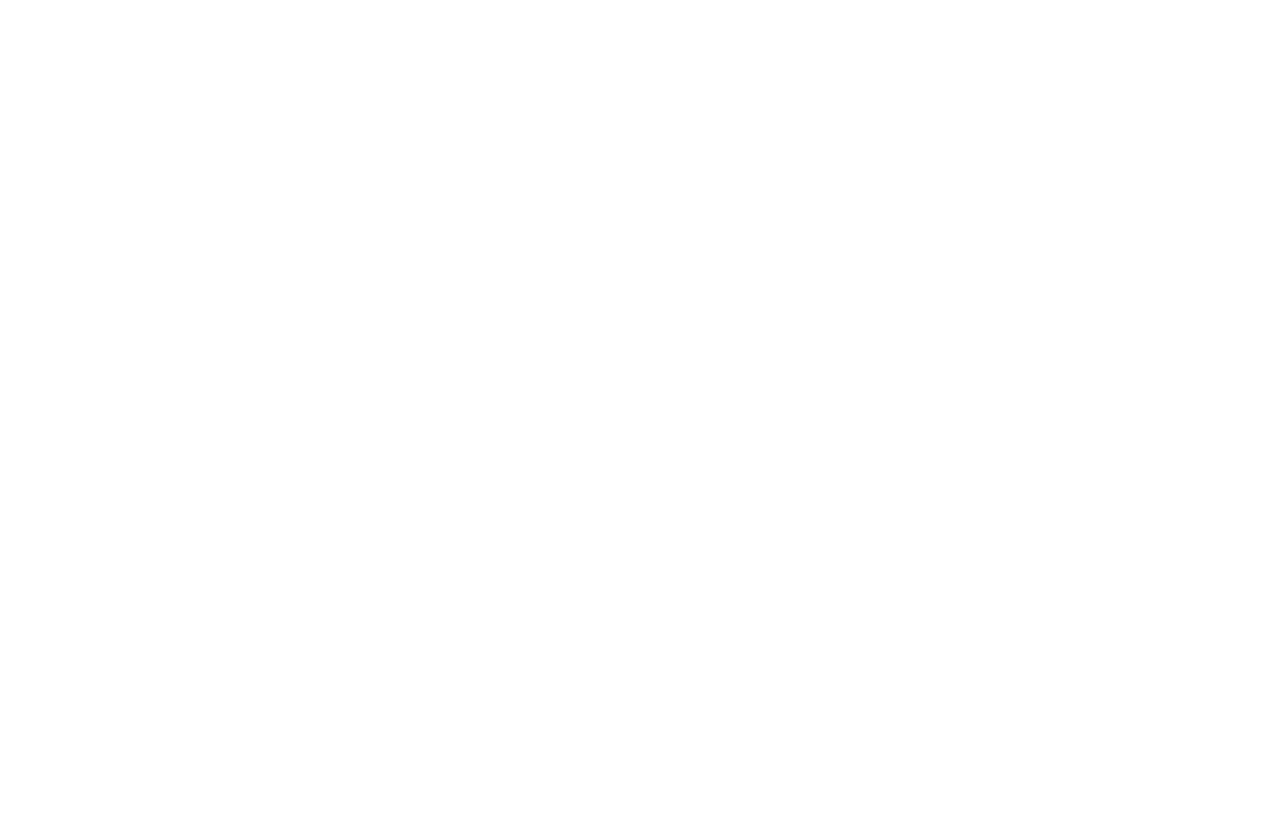
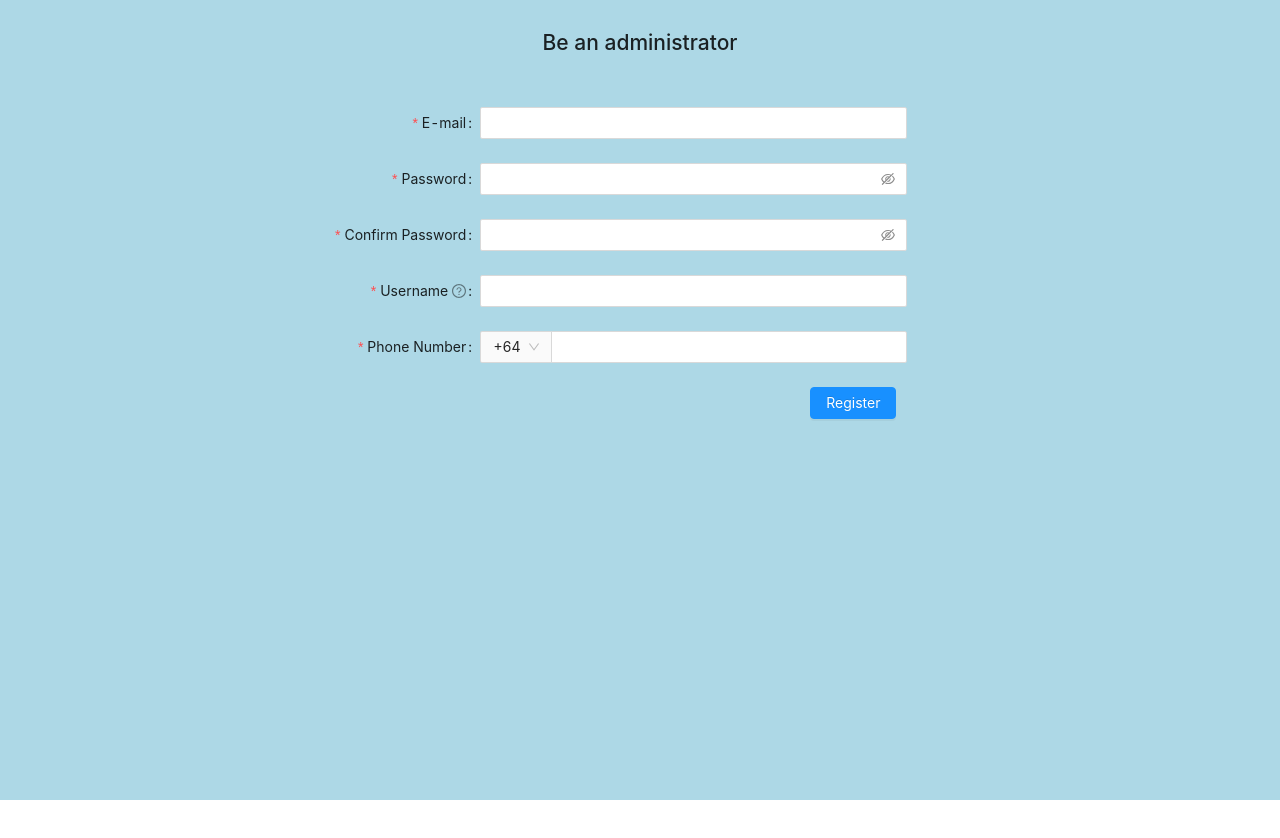
Before and after one commit to mattliuym/parkinglotadministrator, a React (Create React App) app: page /Signup in a window 1280 px wide. Shown: the top 838 px of the page. Before the commit the page ends 800 px from the top, so only its background shows below. Built offline with nearby package versions, Linux system fonts and the light colour scheme.

Commit message:
Add Signup page

```diff
--- a/src/App.js
+++ b/src/App.js
@@ -2,8 +2,9 @@
 import React from 'react';
 import 'antd/dist/antd.css';
 import MainPage from "./Components/MainPage";
-import Login from "./Components/Users/Login"
-import {Route, Switch} from 'react-router-dom'
+import Login from "./Components/Users/Login";
+import Register from "./Components/Users/Register";
+import {Route, Switch} from 'react-router-dom';
 
 export default class App extends React.Component{
     render() {
@@ -12,6 +13,7 @@
               <Switch>
                   <Route path={'/'} component={MainPage} exact/>
                   <Route path={'/login'} component={Login}/>
+                  <Route path={'/Signup'} component={Register}/>
               </Switch>
           </div>
         );
--- a/src/Components/Users/Login.js
+++ b/src/Components/Users/Login/index.js
@@ -1,6 +1,6 @@
 import React from 'react';
 import 'antd/dist/antd.css';
-import './Login.css';
+import './index.css';
 import { message,Form, Input, Button, Checkbox } from 'antd';
 import axios from "axios";
 
@@ -88,10 +88,14 @@
             userName:values.username,
             pwd:values.password
         }
-        axios.post('http://localhost:3001/api/Administrator/LoginAccount',params).then(res=>{
+        //verify account
+        axios.post('/api/Administrator/LoginAccount',params).then(res=>{
             if(res.data.status===true){
+                //if login successfully
                 document.cookie="token="+res.data.result.token;
+                window.location.href="/";
             }else{
+                //if unsuccessful
                 message.error({
                     content:res.data.result.message,
                     className:'error-message',
@@ -174,7 +178,7 @@
                     </Button>
                 </Form.Item>
             </Form>
-                <div className={"link-box"}><a>Don't have an account? Sign Up</a></div>
+                <div className={"link-box"}><a href={"/signup"}>Don't have an account? Sign Up</a></div>
         </div>
         </div>
     );
--- /dev/null
+++ b/src/Components/Users/Register/index.css
@@ -0,0 +1,26 @@
+.signup-outer{
+    /*display: flex;*/
+    /*align-items: center;*/
+    /*height: 100%;*/
+    /*width: 100%;*/
+    /*background-color: deepskyblue;*/
+    padding-top: 3%;
+    height:100%;
+}
+.signup-box{
+    background-color: lightblue;
+    height:100%;
+    /*width:50%;*/
+    /*height: 365px;*/
+    /*padding: 24px;*/
+    /*text-align: center;*/
+    /*margin: 0 auto;*/
+    /*background-color: white;*/
+    /*border-radius: 7px;*/
+}
+.reg-header{
+    padding-top:2%;
+}
+.reg-button{
+    border-radius: 4px;
+}
--- /dev/null
+++ b/src/Components/Users/Register/index.js
@@ -0,0 +1,215 @@
+import React, { useState } from 'react';
+import 'antd/dist/antd.css';
+import './index.css';
+import { Form, Input, Select, Button} from 'antd';
+const { Option } = Select;
+// const residences = [
+//     {
+//         value: 'zhejiang',
+//         label: 'Zhejiang',
+//         children: [
+//             {
+//                 value: 'hangzhou',
+//                 label: 'Hangzhou',
+//                 children: [
+//                     {
+//                         value: 'xihu',
+//                         label: 'West Lake',
+//                     },
+//                 ],
+//             },
+//         ],
+//     },
+//     {
+//         value: 'jiangsu',
+//         label: 'Jiangsu',
+//         children: [
+//             {
+//                 value: 'nanjing',
+//                 label: 'Nanjing',
+//                 children: [
+//                     {
+//                         value: 'zhonghuamen',
+//                         label: 'Zhong Hua Men',
+//                     },
+//                 ],
+//             },
+//         ],
+//     },
+// ];
+const formItemLayout = {
+    labelCol: {
+        xs: {
+            span: 24,
+        },
+        sm: {
+            span: 9,
+        },
+    },
+    wrapperCol: {
+        xs: {
+            span: 24,
+        },
+        sm: {
+            span: 8,
+        },
+    },
+};
+const tailFormItemLayout = {
+    wrapperCol: {
+        xs: {
+            span: 24,
+            offset: 0,
+        },
+        sm: {
+            span: 16,
+            offset: 8,
+        },
+    },
+};
+
+const Register= () => {
+    const [form] = Form.useForm();
+
+    const onFinish = (values) => {
+        console.log('Received values of form: ', values);
+    };
+
+    const prefixSelector = (
+        <Form.Item name="prefix" noStyle>
+            <Select
+                style={{
+                    width: 70,
+                }}
+            >
+                <Option value="+64">+64</Option>
+            </Select>
+        </Form.Item>
+    );
+    // const [autoCompleteResult, setAutoCompleteResult] = useState([]);
+    //
+    // const onWebsiteChange = (value) => {
+    //     if (!value) {
+    //         setAutoCompleteResult([]);
+    //     } else {
+    //         setAutoCompleteResult(['.com', '.org', '.net'].map((domain) => `${value}${domain}`));
+    //     }
+    // };
+    //
+    // const websiteOptions = autoCompleteResult.map((website) => ({
+    //     label: website,
+    //     value: website,
+    // }));
+    return (
+        <div className={"signup-box"}>
+            <h2 className={"reg-header"}>Be an administrator</h2>
+            <div className={"signup-outer"}>
+            <Form
+                {...formItemLayout}
+                form={form}
+                name="register"
+                onFinish={onFinish}
+                initialValues={{
+                    prefix: '+64',
+                }}
+                scrollToFirstError
+            >
+                <Form.Item
+                    name="email"
+                    label="E-mail"
+                    rules={[
+                        {
+                            type: 'email',
+                            message: 'The input is not valid E-mail!',
+                        },
+                        {
+                            required: true,
+                            message: 'Please input your E-mail!',
+                        },
+                    ]}
+                >
+                    <Input />
+                </Form.Item>
+
+                <Form.Item
+                    name="password"
+                    label="Password"
+                    rules={[
+                        {
+                            required: true,
+                            message: 'Please input your password!',
+                        },
+                    ]}
+                    hasFeedback
+                >
+                    <Input.Password />
+                </Form.Item>
+
+                <Form.Item
+                    name="confirm"
+                    label="Confirm Password"
+                    dependencies={['password']}
+                    hasFeedback
+                    rules={[
+                        {
+                            required: true,
+                            message: 'Please confirm your password!',
+                        },
+                        ({ getFieldValue }) => ({
+                            validator(_, value) {
+                                if (!value || getFieldValue('password') === value) {
+                                    return Promise.resolve();
+                                }
+
+                                return Promise.reject(new Error('The two passwords that you entered do not match!'));
+                            },
+                        }),
+                    ]}
+                >
+                    <Input.Password />
+                </Form.Item>
+
+                <Form.Item
+                    name="username"
+                    label="Username"
+                    tooltip="The username should be unique!"
+                    rules={[
+                        {
+                            required: true,
+                            message: 'Please input your username!',
+                            whitespace: true,
+                        },
+                    ]}
+                >
+                    <Input />
+                </Form.Item>
+
+                <Form.Item
+                    name="phone"
+                    label="Phone Number"
+                    rules={[
+                        {
+                            required: true,
+                            message: 'Please input your phone number!',
+                        },
+                    ]}
+                >
+                    <Input
+                        addonBefore={prefixSelector}
+                        style={{
+                            width: '100%',
+                        }}
+                    />
+                </Form.Item>
+                <Form.Item {...tailFormItemLayout}>
+                    <Button className={"reg-button"} type="primary" htmlType="submit">
+                        Register
+                    </Button>
+                </Form.Item>
+            </Form>
+        </div>
+        </div>
+    );
+};
+
+export default Register;
```
Also changed, not shown: src/Components/Users/Login/index.css (renamed from src/Components/Users/Login.css).
